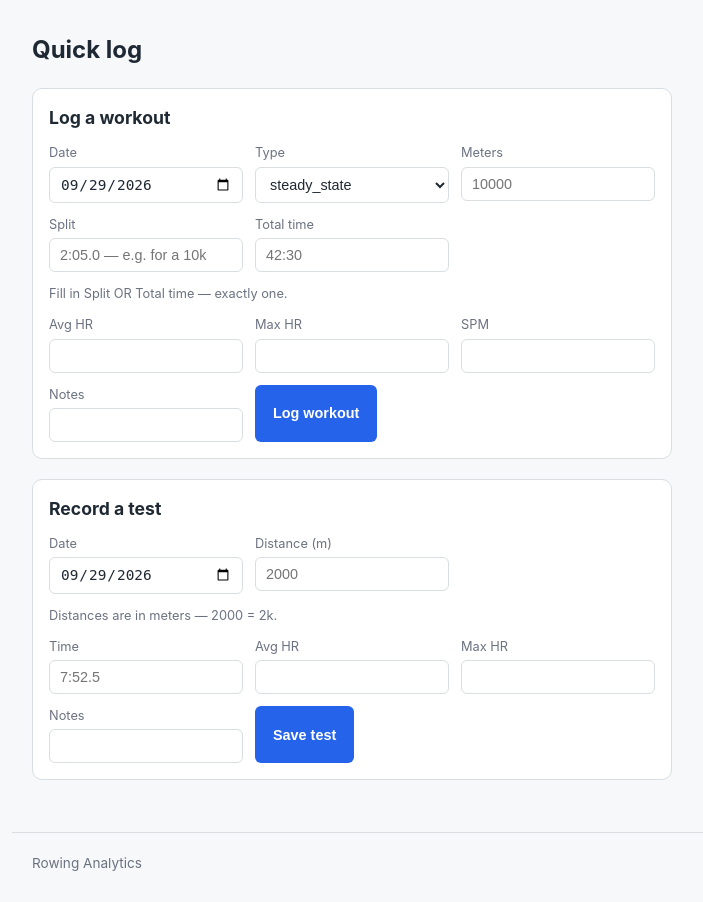
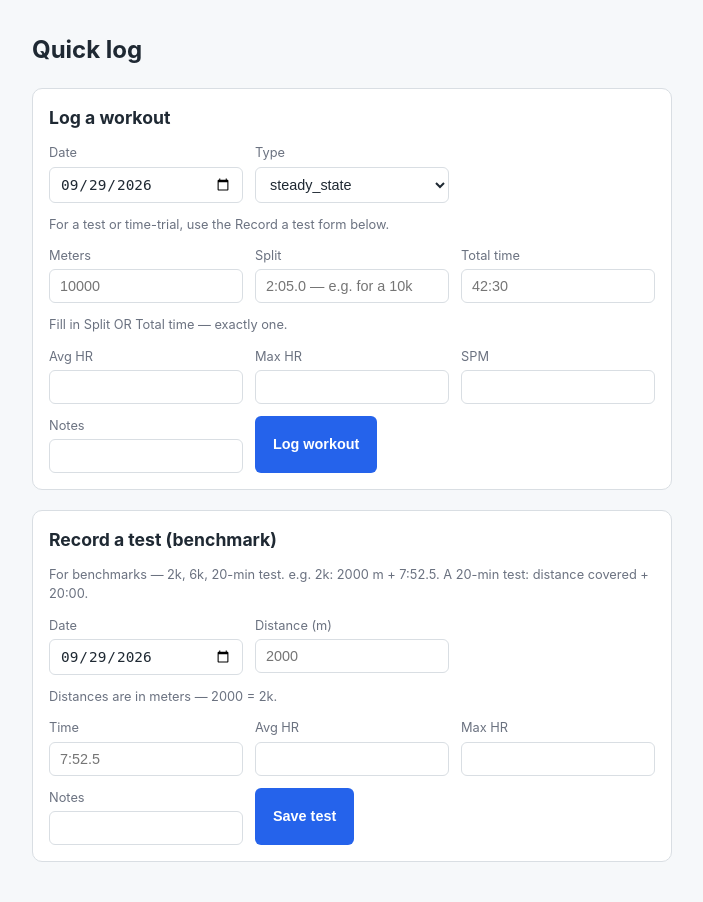
Before and after one commit to itsamango/rowing-analytics, a FastAPI app: page /ui/quick-log in a window 1280 px wide. Shown: the part 57-959 px from the top of the page, without its empty margins (78-781 px from the left). Before the commit the page ends 928 px from the top, so only its background shows below. Run offline with FastAPI, Linux system fonts and the light colour scheme; parts of the project's set-up code (start-up, migrations or seed data) failed here and were passed over.

Commit message:
Clarify quick-log forms: point test entries to the test form

```diff
--- a/app/templates/quick_log.html
+++ b/app/templates/quick_log.html
@@ -18,11 +18,12 @@
     </label>
     <label>Type
       <select name="workout_type">
-        {% for option in workout_types %}
+        {% for option in workout_types if option != "test" %}
         <option value="{{ option }}"{% if quick_values.workout_type == option %} selected{% endif %}>{{ option }}</option>
         {% endfor %}
       </select>
     </label>
+    <p class="form-hint">For a test or time-trial, use the Record a test form below.</p>
     <label>Meters
       <input type="number" name="meters" min="1" value="{{ quick_values.meters }}" placeholder="10000" required>
     </label>
@@ -49,7 +50,7 @@
   </form>
 </section>
 <section class="card form-card">
-  <h2>Record a test</h2>
+  <h2>Record a test (benchmark)</h2>
   {% if active_form == "erg_test" and errors %}
   <div class="banner banner-error" role="alert">
     <strong>Could not save — please fix:</strong>
@@ -59,6 +60,7 @@
   </div>
   {% endif %}
   <form method="post" action="/ui/erg-test" class="form-grid">
+    <p class="form-hint">For benchmarks — 2k, 6k, 20-min test. e.g. 2k: 2000 m + 7:52.5. A 20-min test: distance covered + 20:00.</p>
     <label>Date
       <input type="date" name="date" value="{{ erg_values.date }}" required>
     </label>
```
